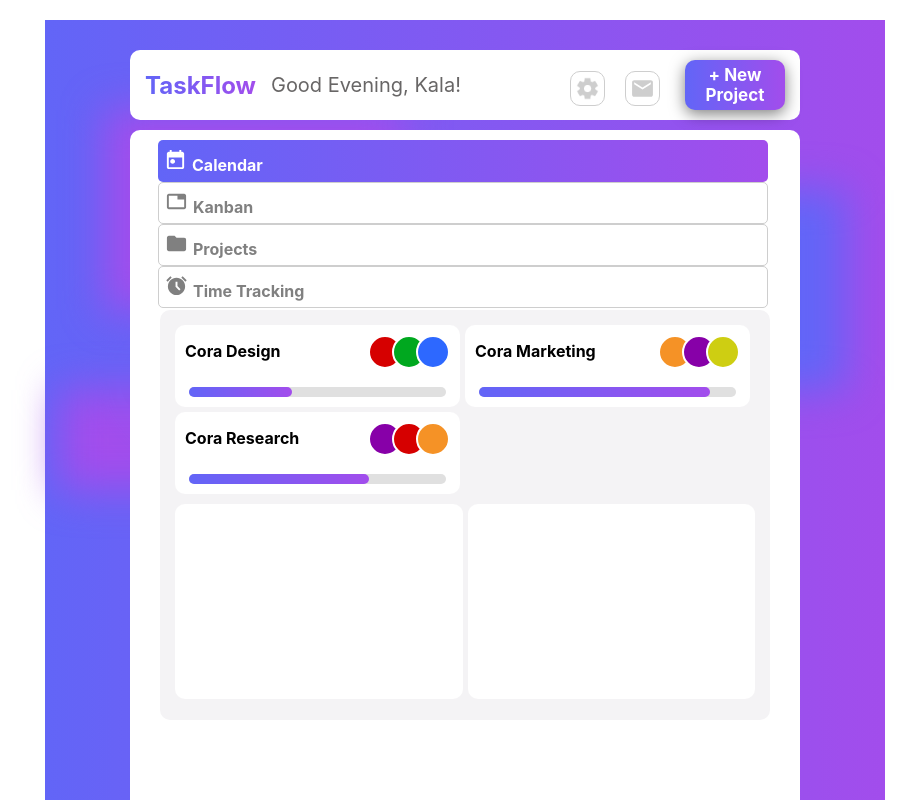
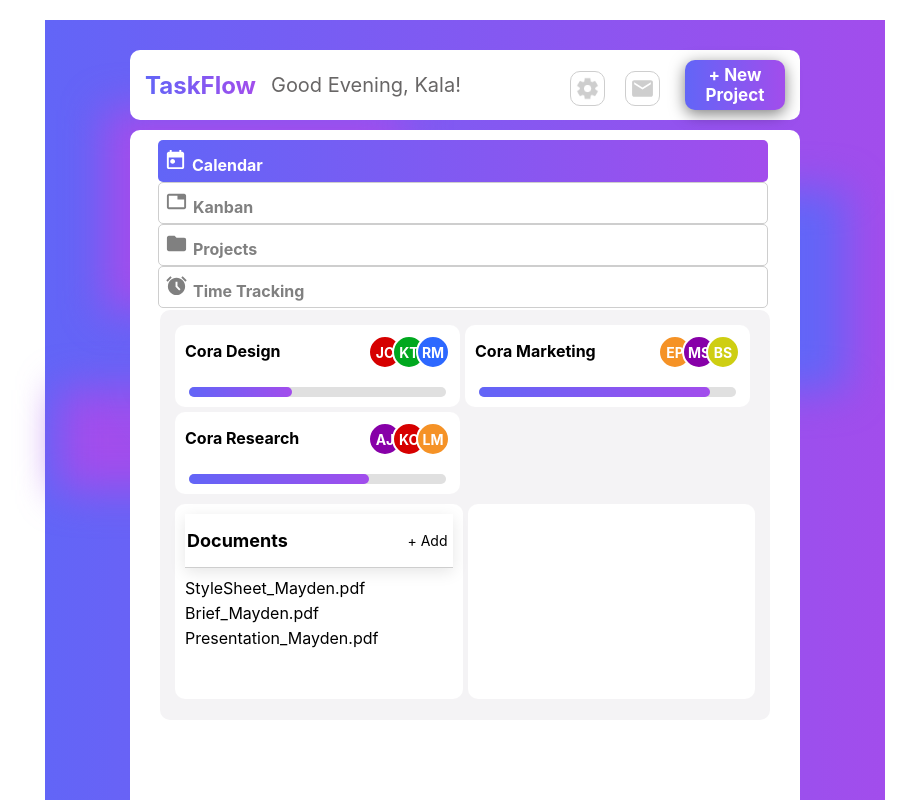
Before and after one commit to shakaylac/TaskFlow, a React (Create React App) app in the folder taskflow-app/: page /projects in a window 1280 px wide. Shown: the top 800 px of the page, without its empty margins (175-1091 px from the left). Built offline with nearby package versions, Linux system fonts and the light colour scheme.

Commit message:
Documents section and example docs have been added.

```diff
--- a/taskflow-app/src/CSS/Project.css
+++ b/taskflow-app/src/CSS/Project.css
@@ -111,6 +111,15 @@
       background-color: #F59226;
   }
 
+  .initials {
+    color: #fff;
+    font-size: 14px;
+    display: flex;
+    justify-content: center;
+    align-items: center;
+    height: 100%;
+  }
+
  .cora-design > p,
  .cora-marketing > p,
  .cora-research > p {
@@ -182,7 +191,35 @@
  }
 
  .link-header {
+  display: flex;
+  justify-content: space-between;
+  align-items: center;
+  width: 100%;
+  height: 30%;
+  border-bottom: 1px solid #CECECE;
+  box-shadow: 0px 4px 15px rgba(0,0,0,0.1);
+ }
 
+ .link-header > p {
+  font-weight: bold;
+  font-size: 18px;
+  font-family: Inter;
+  color: #000;
+  margin-left: 2px;
+ }
+
+ .link-header > a {
+  font-size: 14px;
+  color: #000;
+  text-decoration: none;
+  margin-right: 5px;
+ }
+
+ .link-item > a{
+  font-size: 1em;
+  color: #000;
+  text-decoration: none;
+  margin-right: 5px;
  }
 
  .inbox-container {
--- a/taskflow-app/src/Pages/Projects.js
+++ b/taskflow-app/src/Pages/Projects.js
@@ -11,9 +11,15 @@ function Projects() {
                         <div className="project-header">
                             <p>Cora Design </p>
                             <div className="members">
-                                <div className="circle-1"></div>
-                                <div className="circle-2"></div>
-                                <div className="circle-3"></div>
+                                <div className="circle-1">
+                                    <div className='initials'>JC</div>
+                                </div>
+                                <div className="circle-2">
+                                    <div className='initials'>KT</div>
+                                </div>
+                                <div className="circle-3">
+                                    <div className='initials'>RM</div>
+                                </div>
                             </div>
                         </div>
                         <div className="progress-bar">
@@ -24,9 +30,15 @@ function Projects() {
                             <div className="project-header">
                                 <p>Cora Marketing</p>
                                 <div className="members">
-                                    <div className="circle-1"></div>
-                                    <div className="circle-2"></div>
-                                    <div className="circle-3"></div>
+                                    <div className="circle-1">
+                                        <div className='initials'>EP</div>
+                                    </div>
+                                    <div className="circle-2">
+                                        <div className='initials'>MS</div>
+                                    </div>
+                                    <div className="circle-3">
+                                        <div className='initials'>BS</div>
+                                    </div>
                                 </div>
                             </div>
                         <div className="progress-bar">
@@ -37,9 +49,15 @@ function Projects() {
                         <div className="project-header">
                             <p>Cora Research</p>
                             <div className="members">
-                                <div className="circle-1"></div>
-                                <div className="circle-2"></div>
-                                <div className="circle-3"></div>
+                                <div className="circle-1">
+                                    <div className='initials'>AJ</div>
+                                </div>
+                                <div className="circle-2">
+                                    <div className='initials'>KC</div>
+                                </div>
+                                <div className="circle-3">
+                                    <div className='initials'>LM</div>
+                                </div>
                             </div>
                         </div>
                         <div className="progress-bar">
@@ -50,8 +68,21 @@ function Projects() {
 
                 <div className='project-stats'>
                     <div className='link-container'>
-                        <div className='link-header'></div>
+                        <div className='link-header'>
+                            <p>Documents</p>
+                            <a href="#"> + Add</a>
+                        </div>
                         <div className='link-body'></div>
+                            <div className='link-item'>
+                                <a href="#">StyleSheet_Mayden.pdf</a>
+                            </div>
+                            <div className='link-item'>
+                                <a href="#">Brief_Mayden.pdf</a>
+                            </div>
+                            <div className='link-item'>
+                                <a href="#">Presentation_Mayden.pdf</a>
+                            </div>
+
 
                     </div>
 
```
